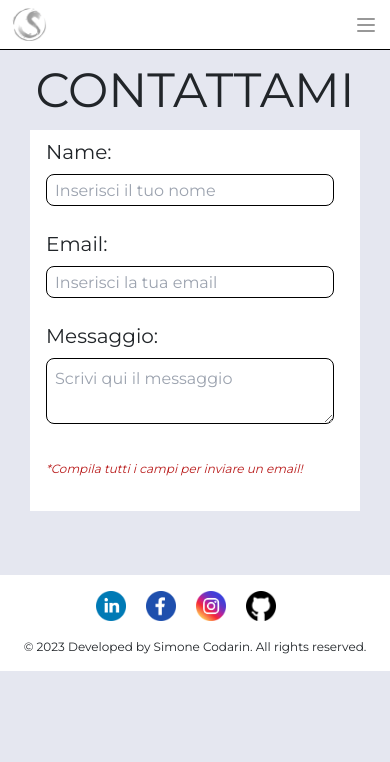
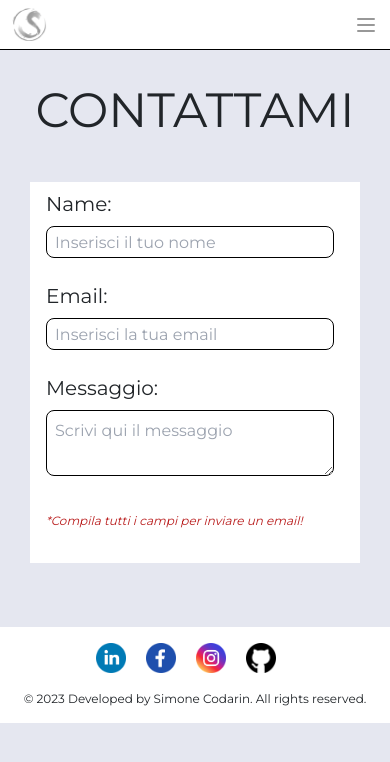
Before and after one commit to SimoCoda/SitoPersonale, a Vue app: page /contattami in a window 390 px wide. Shown: the top 762 px of the page. Built offline with nearby package versions, Linux system fonts and the light colour scheme.

Commit message:
aggiornamento responsive

```diff
--- a/pages/ContattamiPage.vue
+++ b/pages/ContattamiPage.vue
@@ -1,5 +1,6 @@
 <template>
     <Contattami />
+    <Footer />
 </template>
 
 <script>
--- a/src/components/Contattami.vue
+++ b/src/components/Contattami.vue
@@ -28,20 +28,6 @@
   </div>
 
   <email />
-
-  <div class="w-full xl:pt-[117px]">
-    <div class="bg-white h-24 xl:h-28 xl:bottom-0 xl:left-0 xl:right-0">
-      <div class="mt-16 xl:mt-4">
-        <div class="container flex absolute mt-3 pl-24 xl:pt-5">
-          <a href="https://www.linkedin.com/in/simone-codarin/" target="_blank"><img class="relative flex mr-5 xl:mr-10 xl:w-10 xl:-mt-5" src="../assets/image/social/linkedin_logo.png" width="30" id="loghi"></a>
-          <a href="https://www.facebook.com/simone.codarin.3/" target="_blank"><img class="relative flex mr-5 xl:mr-10 xl:w-10 xl:-mt-5" src="../assets/image/social/facebook_logo.png" width="30" id="loghi"></a>
-          <a href="https://www.instagram.com/simone_codarin/" target="_blank"><img class="relative flex mr-5 xl:mr-10 xl:w-10 xl:-mt-5" src="../assets/image/social/instagram_logo.png" width="30" id="loghi"></a>
-          <a href="https://github.com/SimoCoda" target="_blank"><img class="relative flex xl:w-10 xl:-mt-5 " src="../assets/image/social/github_logo.png" width="30" id="loghi"></a>
-        </div>
-        <p class="relative text-center text-xs top-16 xl:m-auto xl:text-lg">© 2023 Developed by Simone Codarin. All rights reserved.</p>
-      </div>
-    </div>
-  </div>
 
 </template>
 
--- a/src/components/Email.vue
+++ b/src/components/Email.vue
@@ -1,5 +1,5 @@
 <template>
-  <h1 class="text-center text-5xl pt-3 mb-3 xl:text-8xl" id="text1">CONTATTAMI</h1>
+  <h1 class="text-center text-5xl pt-9 mb-12 xl:text-8xl" id="text1">CONTATTAMI</h1>
   <div class="pl-4 bg-white w-[330px] m-auto pb-4 xl:w-[900px] xl:p-10" id="text">
     <form ref="form" @submit.prevent="sendEmail" class="">
       <label class="flex text-xl mb-2 pt-2 xl:text-5xl xl:pb-3">Name:</label>
--- a/src/components/Footer.vue
+++ b/src/components/Footer.vue
@@ -1,5 +1,5 @@
 <template>
-    <div class="w-full xl:pt-52">
+    <div class="relative bottom-0 w-full xl:pt-52">
         <div class="bg-white h-24 xl:h-28 xl:bottom-0 xl:left-0 xl:right-0">
             <div class="mt-16 xl:mt-4">
                 <div class="container flex absolute mt-3 pl-24 xl:w-full xl:pt-6">
--- a/src/components/Home.vue
+++ b/src/components/Home.vue
@@ -27,7 +27,7 @@
     </nav>
   </div>
 
-  <div class="mt-4 w-full relative xl:mb-20">
+  <div class="mt-[35px] w-full relative xl:mb-20">
     <div v-if="!skills" class="xl:flex">
       <div class="relative xl:top-32 xl:left-24">
         <img src="../assets/image/home/io.png" alt="io" width="320" class="m-auto mb-2 border-2 border-black xl:border-4 xl:border-black xl:w-[650px]" id="image">
@@ -35,7 +35,7 @@
       <div class="relative bg-white rounded-lg w-[300px] top-8 m-auto p-3 pb-0 xl:w-[800px] xl:left-[100px] xl:top-36" id="text">
         <h1 class="mb-3 text-3xl xl:mb-2 xl:text-4xl xl:pb-4"><i>Simone Codarin</i></h1>
         <hr class="mb-3">
-        <p class="text-sm xl:text-3xl xl:mt-12 xl:pb-4 ">Sono un giovane <span class="font-semibold italic"> Frontend Developer</span> che vorrebbe far diventare la sua passione un lavoro,
+        <p class="text-base xl:text-3xl xl:mt-12 xl:pb-4 ">Sono un giovane <span class="font-semibold italic"> Frontend Developer</span> che vorrebbe far diventare la sua passione un lavoro,
           residente a Spilimbergo in provincia di Pordenone.
         </p>
           <h3 class="text-right pb-3 mt-3 font-bold xl:text-xl" @click="showSkills">Skills<img src="../assets/image/home/arrowRight.png" alt="back" class="w-2 mt-1 ml-2 float-right xl:w-4"></h3>
@@ -45,24 +45,24 @@
         <div class="flex">
         <div class="m-auto mt-4 xl:flex">
           <div class="flex mb-4 xl:flex-col">
-            <img src="../assets/image/loghi_nome/javascript.png" width="70" alt="javascript" class="mr-10 xl:m-10 xl:w-40" id="skill1">
-            <img src="../assets/image/loghi_nome/vueJs.png" width="70" alt="vuejs" class="xl:m-10 xl:w-40" id="skill2">
+            <img src="../assets/image/loghi_nome/javascript.png" width="64" alt="javascript" class="mr-10 xl:m-10 xl:w-40" id="skill1">
+            <img src="../assets/image/loghi_nome/vueJs.png" width="64" alt="vuejs" class="xl:m-10 xl:w-40" id="skill2">
           </div>
           <div class="flex mb-4 xl:flex-col">
-            <img src="../assets/image/loghi_nome/tailwind.png" width="70" alt="tailwind" class="mr-10 xl:m-10 xl:w-40" id="skill3">
-            <img src="../assets/image/loghi_nome/chartJs.png" width="70" alt="chartjs" class="xl:m-10 xl:w-40" id="skill4">
+            <img src="../assets/image/loghi_nome/tailwind.png" width="64" alt="tailwind" class="mr-10 xl:m-10 xl:w-40" id="skill3">
+            <img src="../assets/image/loghi_nome/chartJs.png" width="64" alt="chartjs" class="xl:m-10 xl:w-40" id="skill4">
           </div>
           <div class="flex mb-4 xl:flex-col">
-            <img src="../assets/image/loghi_nome/pinia.png" width="70" alt="pinia" class="mr-10 xl:m-10 xl:w-40" id="skill5">
-            <img src="../assets/image/loghi_nome/boostrap.png" width="70" alt="boostrap" class="xl:m-10 xl:w-40" id="skill6">
+            <img src="../assets/image/loghi_nome/pinia.png" width="64" alt="pinia" class="mr-10 xl:m-10 xl:w-40" id="skill5">
+            <img src="../assets/image/loghi_nome/boostrap.png" width="64" alt="boostrap" class="xl:m-10 xl:w-40" id="skill6">
           </div>
           <div class="flex mb-4 xl:flex-col">
-            <img src="../assets/image/loghi_nome/photoshop.png" width="70" alt="photoshop" class="mr-10 xl:m-10 xl:w-40" id="skill7">
-            <img src="../assets/image/loghi_nome/illustrator.png" width="70" alt="illustrator" class="xl:m-10 xl:w-40" id="skill8">
+            <img src="../assets/image/loghi_nome/photoshop.png" width="64" alt="photoshop" class="mr-10 xl:m-10 xl:w-40" id="skill7">
+            <img src="../assets/image/loghi_nome/illustrator.png" width="64" alt="illustrator" class="xl:m-10 xl:w-40" id="skill8">
           </div>
           <div class="flex xl:flex-col">
-            <img src="../assets/image/loghi_nome/inDesign.png" width="70" alt="indesign" class="mr-10 xl:m-10 xl:w-40" id="skill9">
-            <img src="../assets/image/loghi_nome/visualStudio.png" width="70" alt="indesign" class="xl:m-10 xl:w-40" id="skill10">
+            <img src="../assets/image/loghi_nome/inDesign.png" width="64" alt="indesign" class="mr-10 xl:m-10 xl:w-40" id="skill9">
+            <img src="../assets/image/loghi_nome/visualStudio.png" width="64" alt="indesign" class="xl:m-10 xl:w-40" id="skill10">
           </div>
         </div>
         </div>
--- a/src/components/Portfolio.vue
+++ b/src/components/Portfolio.vue
@@ -188,9 +188,11 @@ export default {
       0% {
         opacity: 0;
       }
-
+      50% {
+        opacity: 1;
+      }
       100% {
-        opacity: 1;
+        opacity: 0;
       }
   }
 
```
